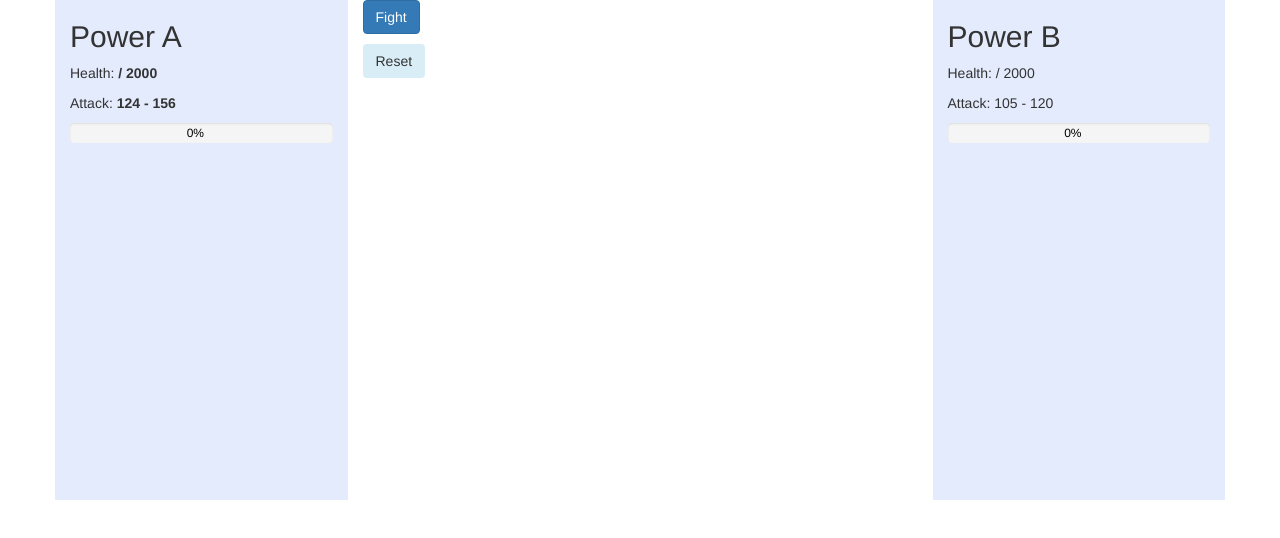
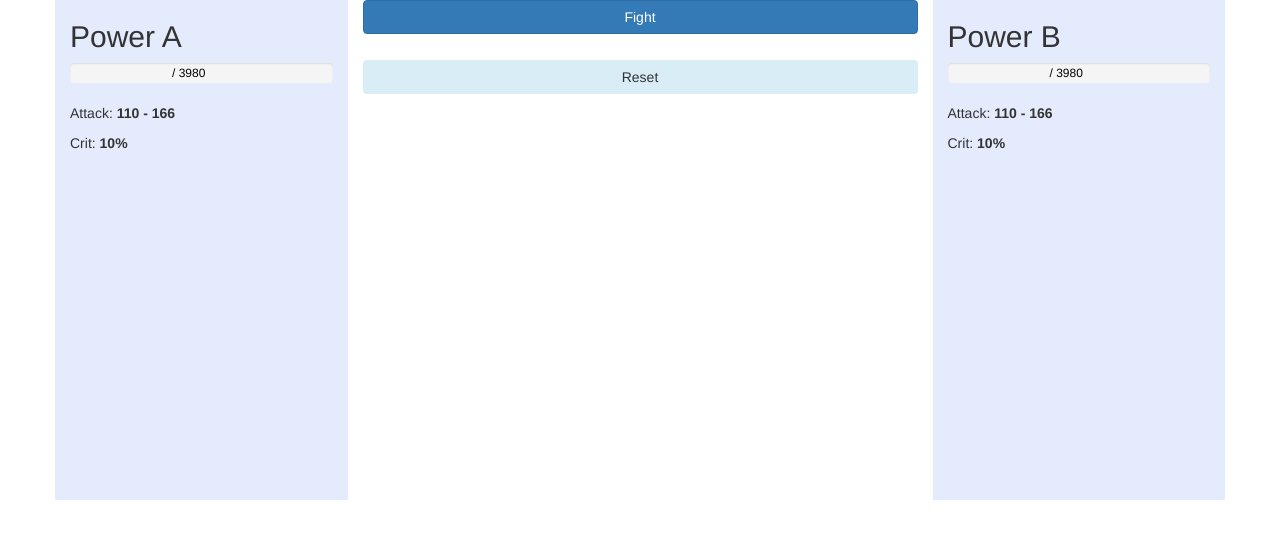
Before and after one commit to eldarmoore/Angular7, an Angular app: page / in a window 1280 px wide. Shown: the top 538 px of the page. Built offline with nearby package versions, Linux system fonts and the light colour scheme.

Commit message:
Many cool changes

```diff
--- a/src/app/app.component.css
+++ b/src/app/app.component.css
@@ -1,5 +1,5 @@
 .progress-text {
   position: absolute;
-  left: 45%;
+  left: 40%;
   color: #000;
 }
--- a/src/app/app.component.html
+++ b/src/app/app.component.html
@@ -4,21 +4,26 @@
     <!-- Friendly Player Stats -->
     <div class="col-md-3" style="background-color: #E3EBFD; height: 500px">
       <h2>Power A</h2>
-      <p>Health: <b>{{ friendlyCurrentHealth }} / {{ friendlyHealth }}</b></p>
-      <p>Attack: <b>{{ friendlyMinAttack }} - {{ friendlyMaxAttack }}</b></p>
+
+      <!-- HEALTH BAR -->
       <div class="progress">
-        <div class="progress-bar progress-bar-success" role="progressbar" aria-valuenow="40"
+        <div class="progress-bar {{ progressBar(prstHealth(friendlyHealth, friendlyCurrentHealth)) }}" role="progressbar" aria-valuenow="40"
              aria-valuemin="0" aria-valuemax="100" [style.width.%]="prstHealth(friendlyHealth, friendlyCurrentHealth)">
-          <span class="progress-text">{{ prstHealth(friendlyHealth, friendlyCurrentHealth) }}%</span>
+          <!--<span class="progress-text">{{ prstHealth(friendlyHealth, friendlyCurrentHealth) }}%</span>-->
+          <span class="progress-text">{{ friendlyCurrentHealth }} / {{ friendlyHealth }}</span>
         </div>
       </div>
+      <!-- END - HEALTH BAR -->
+      <p>Attack:  <b>{{ friendlyMinAttack }} - {{ friendlyMaxAttack }}</b></p>
+      <p>Crit:    <b>{{ friendlyCrit }}%</b></p>
+
     </div>
 
     <!-- Center -->
     <div class="col-md-6">
-      <button class="btn btn-primary" (click)="onFight()">Fight</button>
-      <p>{{ status }}</p>
-      <button class="btn bg-info" (click)="resetStats()">Reset</button>
+      <button class="btn btn-primary col-md-12" (click)="onFight()">Fight</button>
+      <p style="height: 50px">{{ status }}</p>
+      <button class="btn bg-info col-md-12" (click)="resetStats()">Reset</button>
       <div class="row">
         <div class="col-md-6">
           <p *ngFor="let log of friendlyCombatLog">Friendly hits Enemy for <span style="color: blue;">{{ log }}</span></p>
@@ -32,14 +37,20 @@
     <!-- Target Stats -->
     <div class="col-md-3" style="background-color: #E3EBFD; height: 500px">
       <h2>Power B</h2>
-      <p>Health: {{ enemyCurrentHealth }} / {{ friendlyHealth }}</p>
-      <p>Attack: {{ enemyMinAttack }} - {{ enemyMaxAttack }}</p>
+
+      <!-- HEALTH BAR -->
       <div class="progress">
-        <div class="progress-bar progress-bar-success" role="progressbar" aria-valuenow="40"
+        <div class="progress-bar {{ progressBar(prstHealth(enemyHealth, enemyCurrentHealth)) }}" role="progressbar" aria-valuenow="40"
              aria-valuemin="0" aria-valuemax="100" [style.width.%]="prstHealth(enemyHealth, enemyCurrentHealth)">
-          <span class="progress-text">{{ prstHealth(enemyHealth, enemyCurrentHealth) }}%</span>
+          <!--<span class="progress-text">{{ prstHealth(enemyHealth, enemyCurrentHealth) }}%</span>-->
+          <span class="progress-text">{{ enemyCurrentHealth }} / {{ enemyHealth }}</span>
         </div>
       </div>
+      <!-- END - HEALTH BAR -->
+
+      <p>Attack:  <b>{{ enemyMinAttack }} - {{ enemyMaxAttack }}</b></p>
+      <p>Crit:    <b>{{ enemyCrit }}%</b></p>
+
     </div>
   </div>
 </div>
--- a/src/app/app.component.ts
+++ b/src/app/app.component.ts
@@ -6,25 +6,36 @@ import {Component} from '@angular/core';
   styleUrls: ['./app.component.css']
 })
 export class AppComponent {
-  friendlyMaxAttack = 156;
-  friendlyMinAttack = 124;
-  friendlyHealth = 2000;
+  friendlyMaxAttack = 166;
+  friendlyMinAttack = 110;
+  friendlyCrit = 10;
+  friendlyHealth = 3980;
+  friendlyArmor = 24;
   friendlyCurrentHealth: number;
   friendlyHealthPercentage: number;
-  enemyMaxAttack = 120;
-  enemyMinAttack = 105;
-  enemyHealth = 2000;
+  friendlyCritMultiplier = 4;
+  enemyMaxAttack = 166;
+  enemyMinAttack = 110;
+  enemyCrit = 10;
+  enemyHealth = 3980;
+  enemyArmor = 34;
   enemyCurrentHealth: number;
   enemyHealthPercentage: number ;
+  enemyCritMultiplier = 4;
   status: string;
   friendlyCombatLog = [];
   enemyCombatLog = [];
+  CombatLog = [
+    ['friendly'],
+    ['enemy']
+  ];
 
   resetStats() {
     this.friendlyCurrentHealth = this.friendlyHealth;
     this.enemyCurrentHealth = this.enemyHealth;
     this.friendlyCombatLog = [];
     this.enemyCombatLog = [];
+    this.status = '';
   }
 
   public prstHealth(health, currentHealth) {
@@ -35,28 +46,60 @@ export class AppComponent {
     }
   }
 
+  progressBar(value) {
+    if (value > 60) {
+      return 'progress-bar-success';
+    } else if (value > 40) {
+      return 'progress-bar-warning';
+    } else {
+      return 'progress-bar-danger';
+    }
+  }
+
+  critChance(chance, damage, critMultiplier) {
+    if (Math.random() * 100 < chance) {
+      return damage * critMultiplier;
+    } else {
+      return damage;
+    }
+  }
+
+  armorMitigation(armor) {
+    return armor / 100;
+  }
+
   onFight() {
+
     if (this.friendlyCurrentHealth && this.enemyCurrentHealth > 0) {
 
       // Generate random number between min - max
       // Math.floor(Math.random() * (max - min + 1)) + min
-      const friendlyAttack = Math.floor(Math.random() * (this.friendlyMaxAttack - this.friendlyMinAttack + 1)) + this.friendlyMinAttack;
+      let friendlyAttack = Math.floor(Math.random() * (this.friendlyMaxAttack - this.friendlyMinAttack + 1)) + this.friendlyMinAttack;
+
+      // Critical strike chance
+      friendlyAttack = this.critChance(this.friendlyCrit, friendlyAttack, this.friendlyCritMultiplier);
       if (this.enemyCurrentHealth - friendlyAttack > 0) {
         this.enemyCurrentHealth -= friendlyAttack;
         this.friendlyCombatLog.push(friendlyAttack);
       } else {
         this.enemyCurrentHealth = 0;
+        this.friendlyCombatLog.push(friendlyAttack);
         this.status = 'Friendly player has WON!';
       }
 
       // Generate random number between min - max
       // Math.floor(Math.random() * (max - min + 1)) + min
-      const enemyAttack = Math.floor(Math.random() * (this.enemyMaxAttack - this.enemyMinAttack + 1)) + this.enemyMinAttack;
+      let enemyAttack = Math.floor(Math.random() * (this.enemyMaxAttack - this.enemyMinAttack + 1)) + this.enemyMinAttack;
+
+      // Critical strike chance
+      enemyAttack = this.critChance(this.enemyCrit, enemyAttack, this.enemyCritMultiplier);
       if (this.friendlyCurrentHealth - enemyAttack > 0) {
         this.friendlyCurrentHealth -= enemyAttack;
         this.enemyCombatLog.push(enemyAttack);
+        // this.CombatLog['enemy'].push(enemyAttack);
       } else {
         this.friendlyCurrentHealth = 0;
+        this.enemyCombatLog.push(enemyAttack);
         this.status = 'Enemy player has WON!';
       }
     }
```
